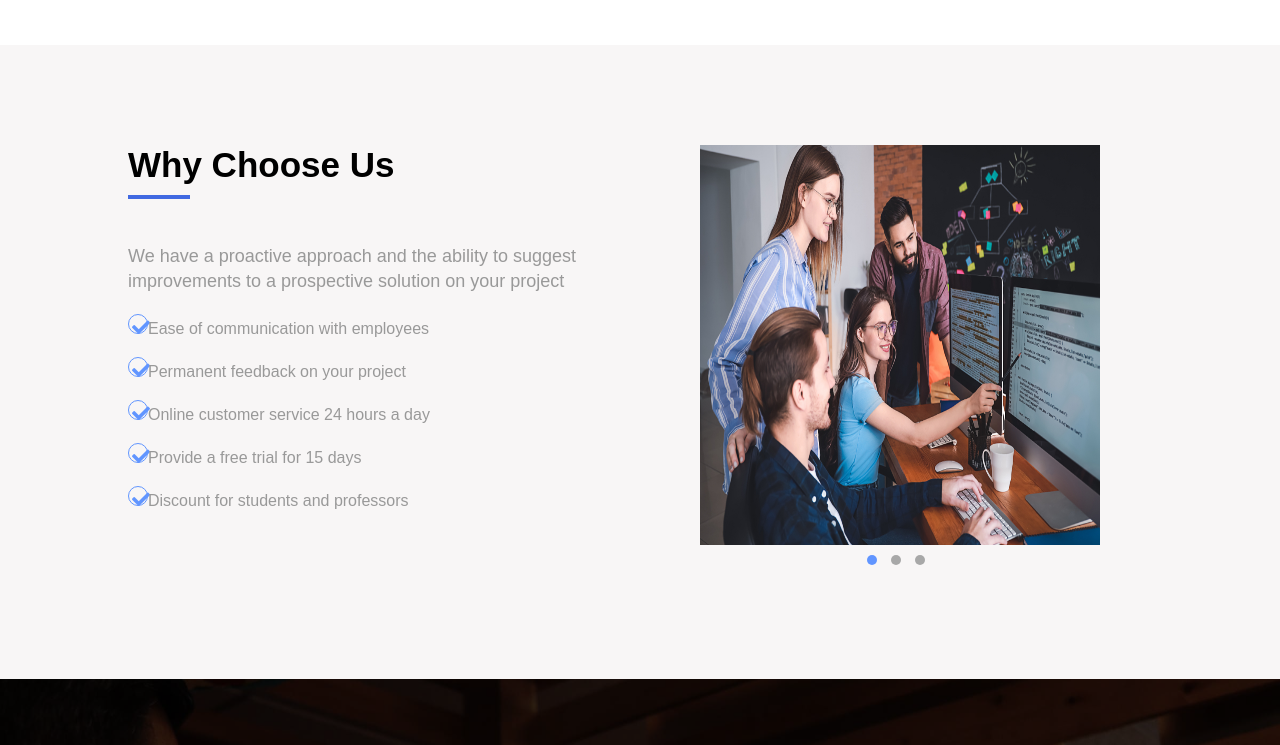
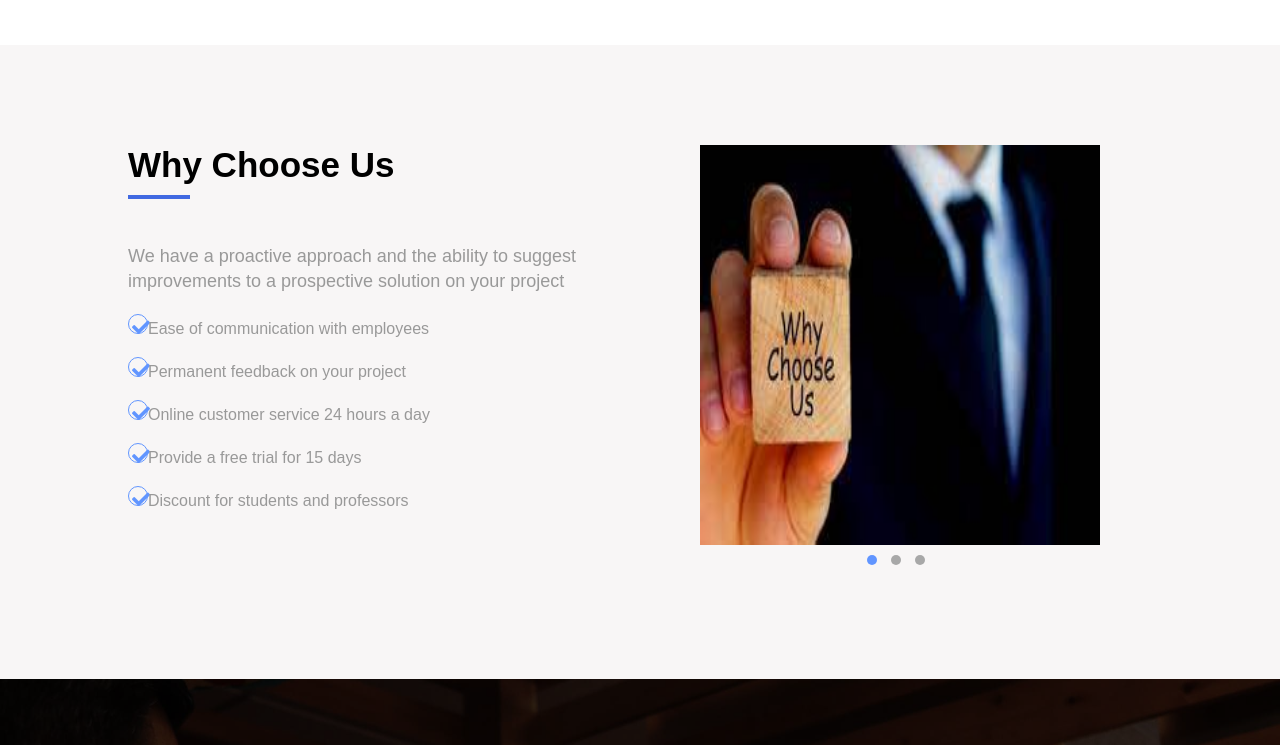
Before and after one commit to abdoBadawy74/template1, a plain HTML site: page index.html in a window 1280 px wide. Shown: the part 3100-3845 px from the top of the page. Drawn offline with Linux system fonts and the light colour scheme.

Commit message:
Update index.html

```diff
--- a/index.html
+++ b/index.html
@@ -218,7 +218,7 @@
                 </div><!-- choose-item -->
                 <div class="choose-item">
                     <div class="choose-img">
-                        <img src="images/why_choose.jpg" alt="">
+                        <img src="images/why_choose (2).jpg" alt="">
                     </div>
                     <ul class="choose-dots">
                         <li class="dot-light"></li>
```
